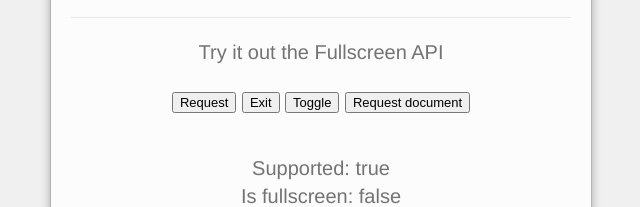
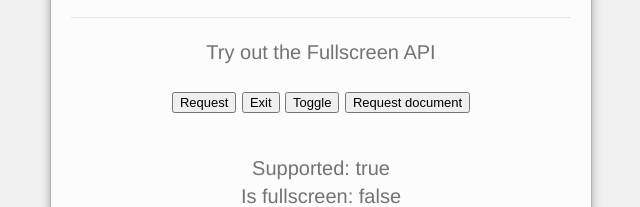
Before and after one commit to sindresorhus/screenfull, a plain HTML site: page index.html in a window 1280 px wide. Shown: the part 365-572 px from the top of the page, 314-954 px from the left. Drawn offline with nearby package versions, Linux system fonts and the light colour scheme.

Commit message:
Fix a grammatical error on the demo site

```diff
--- a/index.html
+++ b/index.html
@@ -99,6 +99,10 @@
 	#demo-video {
 		cursor: pointer;
 	}
+
+	header p {
+		font-size: 17px;
+	}
 	</style>
 </head>
 <body>
@@ -111,16 +115,18 @@
 		<div class="g-plusone" data-size="medium" data-annotation="none" data-href="https://github.com/sindresorhus/screenfull.js/"></div>
 	</div>
 	<section id="container" class="container">
-		<h1>screenfull<span>.js</span></h1>
-		<p style="font-size:17px">Simple wrapper for cross-browser usage of the JavaScript <a href="https://developer.mozilla.org/en/DOM/Using_full-screen_mode">Fullscreen API</a>, which lets you bring the page or any element into fullscreen. Smoothens out the browser implementation differences, so you don't have too.</p>
+		<header>
+			<h1>screenfull<span>.js</span></h1>
+			<p>Simple wrapper for cross-browser usage of the JavaScript <a href="https://developer.mozilla.org/en/DOM/Using_full-screen_mode">Fullscreen API</a>, which lets you bring the page or any element into fullscreen. Smoothens out the browser implementation differences, so you don't have too.</p>
+		</header>
 		<hr>
-		<p>Try it out the Fullscreen API</p>
-		<nav>
+		<section>
+			<p>Try out the Fullscreen API</p>
 			<button id="request">Request</button>
 			<button id="exit">Exit</button>
 			<button id="toggle">Toggle</button>
 			<button id="request2">Request document</button>
-		</nav>
+		</section>
 		<section>
 			<ul>
 				<li id="supported"></li>
```
